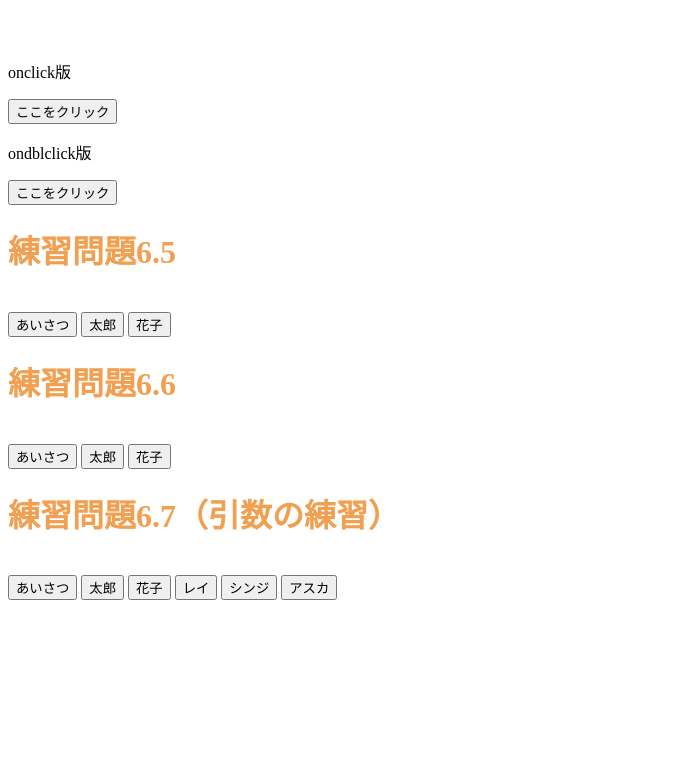
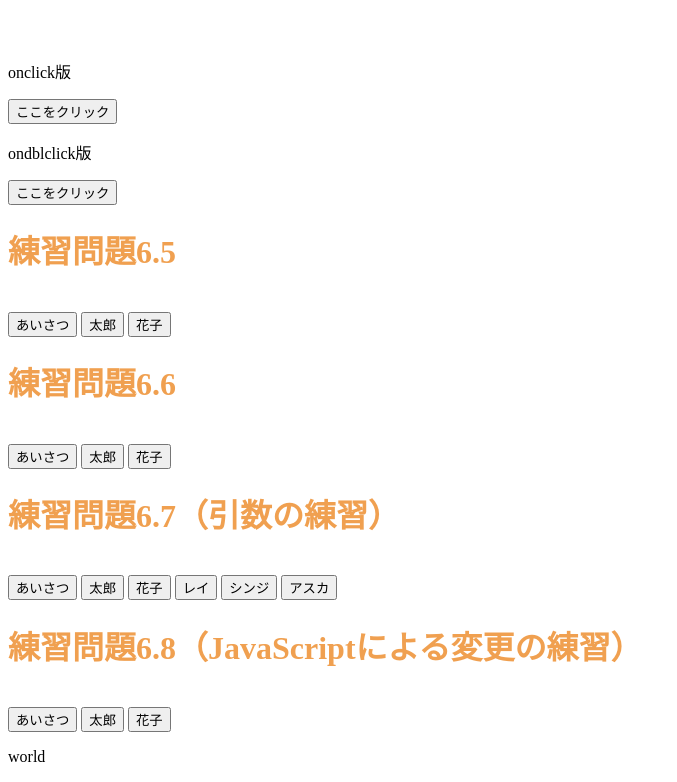
Before and after one commit to ShimizuTakeru/takeharu_test2, a plain HTML site: page index.html in a window 1280 px wide. Shown: the part 765-1547 px from the top of the page, without its empty margins (0-677 px from the left). Before the commit the page ends 1373 px from the top, so only its background shows below. Drawn offline with Linux system fonts and the light colour scheme.

Commit message:
Update index.html

```diff
--- a/index.html
+++ b/index.html
@@ -7,6 +7,7 @@
     <script src="myjs.js"></script>
     <script src="ex6-5.js"></script>
     <script src="ex6-7.js"></script>
+    <script src="ex6-8.js"></script>
 </head>
             <body>
                 <h1>練習問題2.4</h1>
@@ -72,5 +73,12 @@
                 <input type="button" value="レイ" onclick="someone('Hello,Rei!');">
                 <input type="button" value="シンジ" onclick="someone('こんにちは！シンジ');">
                 <input type="button" value="アスカ" onclick="someone('やぁ、アスカ！');">
+                <br>
+                <h1>練習問題6.8（JavaScriptによる変更の練習）</h1>
+                <br>
+                <input type="button" value="あいさつ" onclick="sayhello68();">
+                <input type="button" value="太郎" onclick="taro68();">
+                <input type="button" value="花子" onclick="hanako68();">
+                <p id="who68">world</p>
             </body>
             </html>
```
